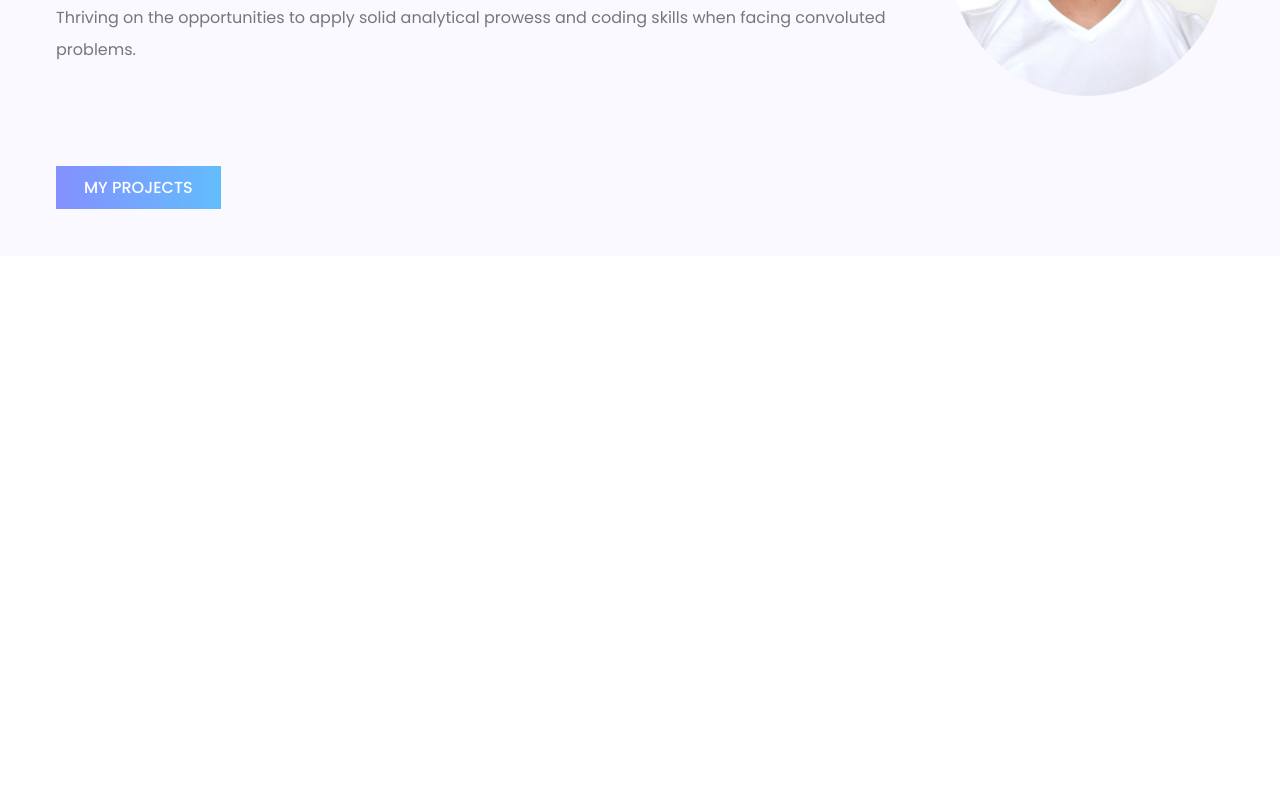
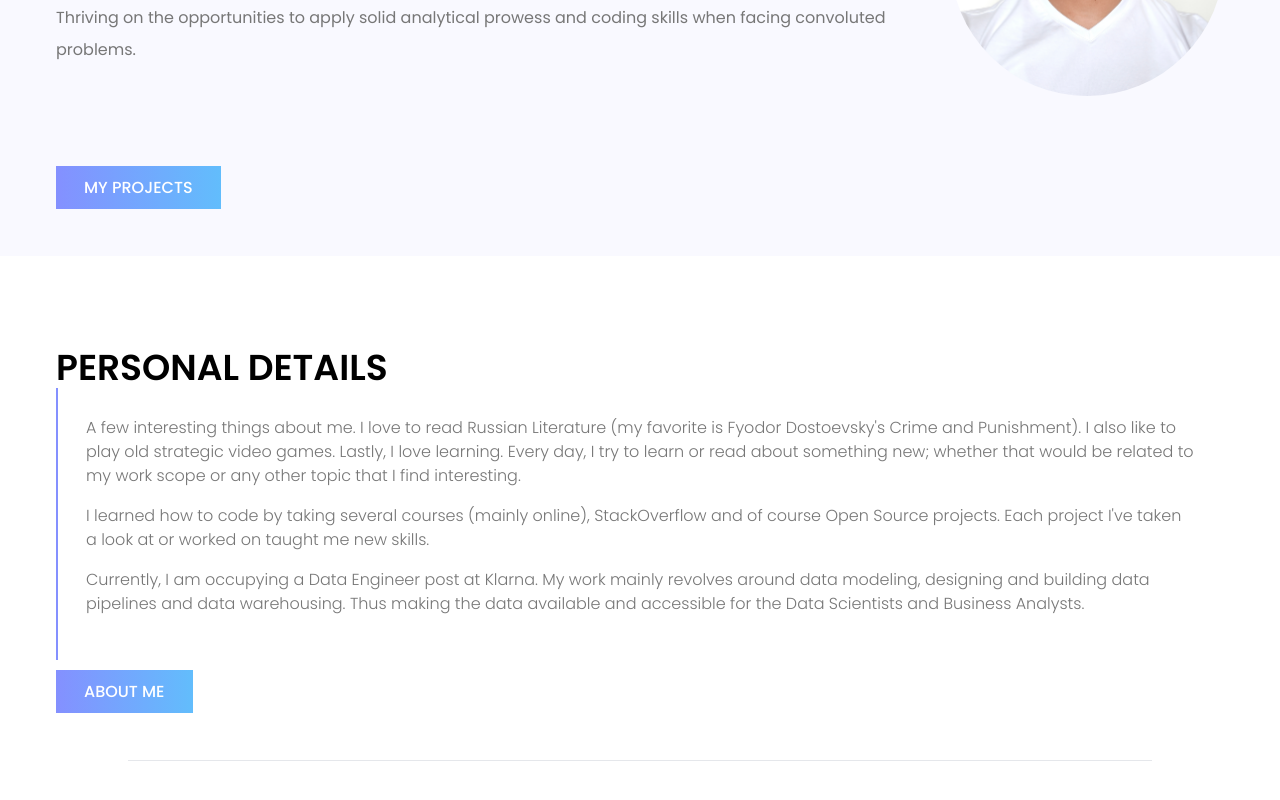
Before and after one commit to maky-hnou/portfolio-front, a Next.js app: page / in a window 1280 px wide. Shown: the part 352-1152 px from the top of the page. Before the commit the page ends 800 px from the top, so only its background shows below. Built offline with nearby package versions, Linux system fonts and the light colour scheme.

Commit message:
add new section

```diff
--- a/src/pages/index.js
+++ b/src/pages/index.js
@@ -53,6 +53,41 @@ export default function Home() {
           </Link>
         </div>
       </main>
+      <div className="p-14 bg-white">
+        <h1 className="pt-9 text-black font-semibold text-4xl uppercase">
+          Personal Details
+        </h1>
+        <div className="border-l-2 border-light_purple p-7 mb-5 text-base text-text_color font-light">
+          <p className="mb-4 box-sizing: border-box">
+            A few interesting things about me. I love to read Russian Literature
+            (my favorite is Fyodor Dostoevsky's Crime and Punishment). I also
+            like to play old strategic video games. Lastly, I love learning.
+            Every day, I try to learn or read about something new; whether that
+            would be related to my work scope or any other topic that I find
+            interesting.
+          </p>
+          <p className="mb-4 box-sizing: border-box">
+            I learned how to code by taking several courses (mainly online),
+            StackOverflow and of course Open Source projects. Each project I've
+            taken a look at or worked on taught me new skills.
+          </p>
+          <p className="mb-4 box-sizing: border-box">
+            Currently, I am occupying a Data Engineer post at Klarna. My work
+            mainly revolves around data modeling, designing and building data
+            pipelines and data warehousing. Thus making the data available and
+            accessible for the Data Scientists and Business Analysts.
+          </p>
+        </div>
+        <Link
+          className="border-none py-2.5 px-7 bg-gradient-to-r from-light_purple to-light_cyan hover:shadow-[0_20px_20px_0px_rgba(132,144,255,0.3)] text-white font-medium text-base uppercase"
+          href="about"
+        >
+          About Me
+        </Link>
+      </div>
+      <div>
+        <hr className="mb-20 mx-[10%] border-t-1"/>
+      </div>
     </div>
   );
 }
```
